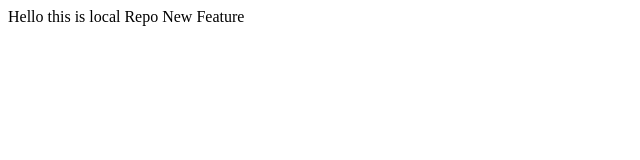
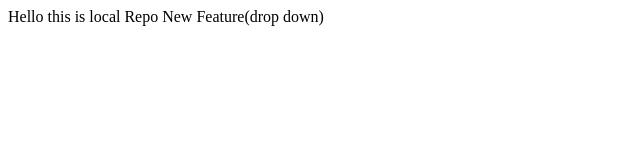
Before and after one commit to prudhvi-code/localrepo, a plain HTML site: page index.html in a window 1280 px wide. Shown: the whole page, without its empty margins (0-640 px from the left). Drawn offline with Linux system fonts and the light colour scheme.

Commit message:
add drop down

```diff
--- a/index.html
+++ b/index.html
@@ -1,3 +1,3 @@
 <p>Hello this is local Repo
-  New Feature
+  New Feature(drop down)
 </p>
```
